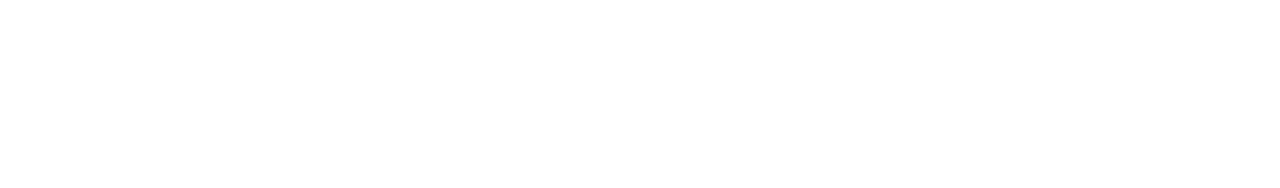
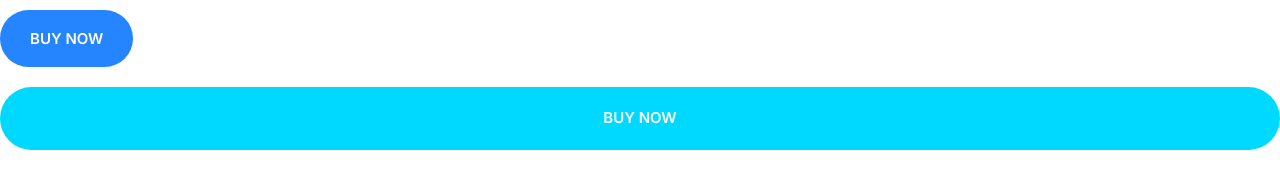
Before and after one commit to sabry-awad97/Sabrify, a website built with Vite: page index.html in a window 1280 px wide. Built offline with nearby package versions, Linux system fonts and the light colour scheme.

Commit message:
Define buttons

```diff
--- a/index.html
+++ b/index.html
@@ -7,6 +7,8 @@
     <title>Sabrify</title>
   </head>
   <body>
+    <button class="btn btn--primary">Buy Now</button>
+    <a href="#" class="btn btn--secondary btn--block">Buy Now</a>
     <script type="module" src="/src/main.ts"></script>
   </body>
 </html>
--- a/src/css/style.scss
+++ b/src/css/style.scss
@@ -6,6 +6,12 @@
   --color-accent: #ff3400;
   --color-headings: #1b0760;
   --color-body: #918ca4;
+}
+
+*,
+*::after,
+*::before {
+  box-sizing: border-box;
 }
 
 /* Typography */
@@ -176,3 +182,66 @@ a {
   justify-content: center;
   align-items: center;
 }
+
+/* Buttons */
+.btn {
+  border-radius: 40px;
+  border: 0;
+  cursor: pointer;
+  font-size: 1.8rem;
+  font-weight: 600;
+  margin: 1rem 0;
+  padding: 2rem 3rem;
+  text-align: center;
+  text-transform: uppercase;
+  white-space: nowrap;
+}
+
+.btn--primary {
+  background: var(--color-primary);
+  color: #fff;
+}
+
+.btn--primary:hover {
+  background: #3a8ffd;
+}
+
+.btn--secondary {
+  background: var(--color-secondary);
+  color: #fff;
+}
+
+.btn--secondary:hover {
+  background: #05cdf0;
+}
+
+.btn--accent {
+  background: var(--color-accent);
+  color: #fff;
+}
+
+.btn--accent:hover {
+  background: #ec3000;
+}
+
+.btn--outline {
+  background: #fff;
+  color: var(--color-headings);
+  border: 2px solid var(--color-headings);
+}
+
+.btn--outline:hover {
+  background: var(--color-headings);
+  color: #fff;
+}
+
+.btn--block {
+  width: 100%;
+  display: inline-block;
+}
+
+@media screen and (min-width: 1024px) {
+  .btn {
+    font-size: 1.5rem;
+  }
+}
```
Also changed, not shown: src/components/buttons.html (added, +2 -0 lines).
